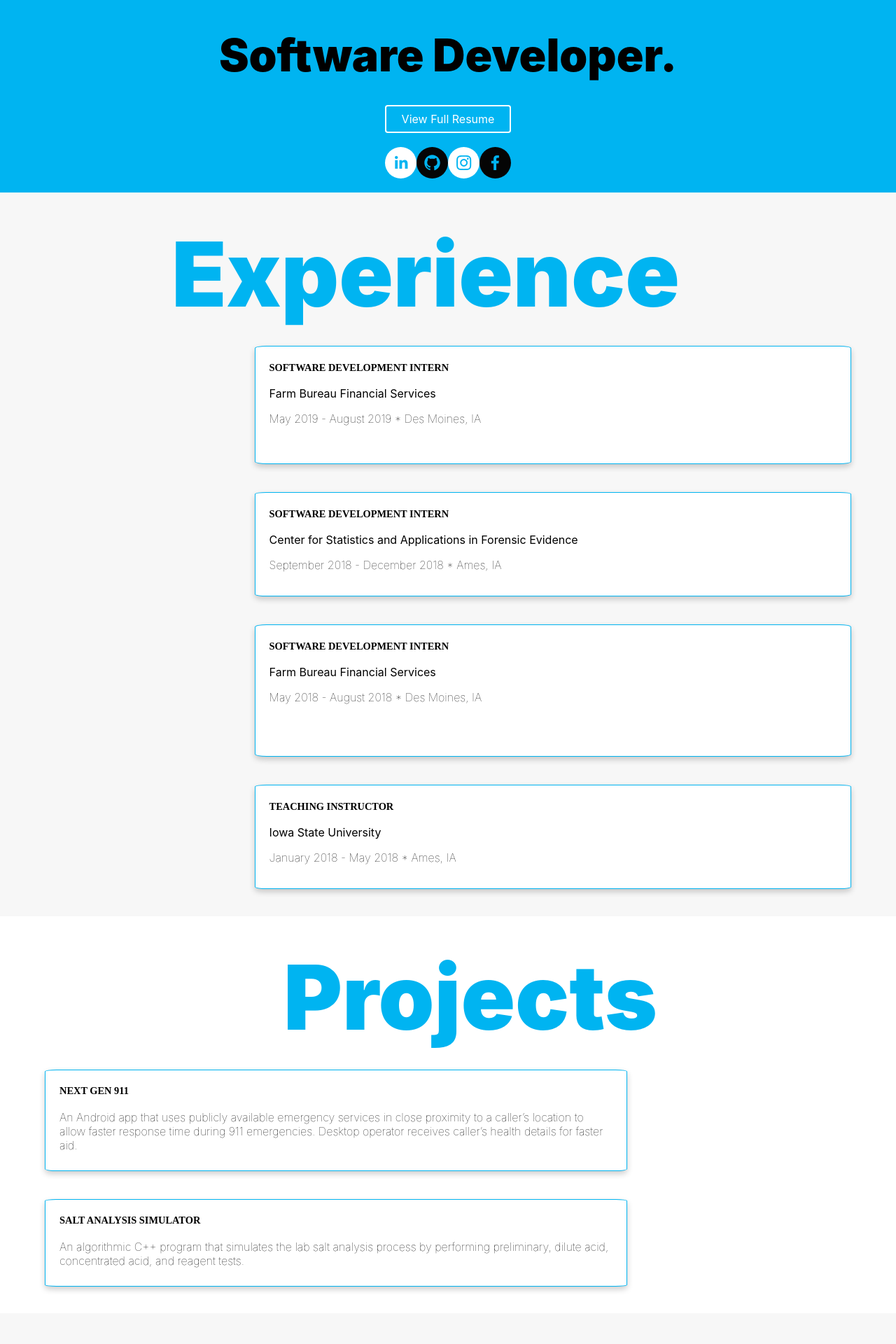
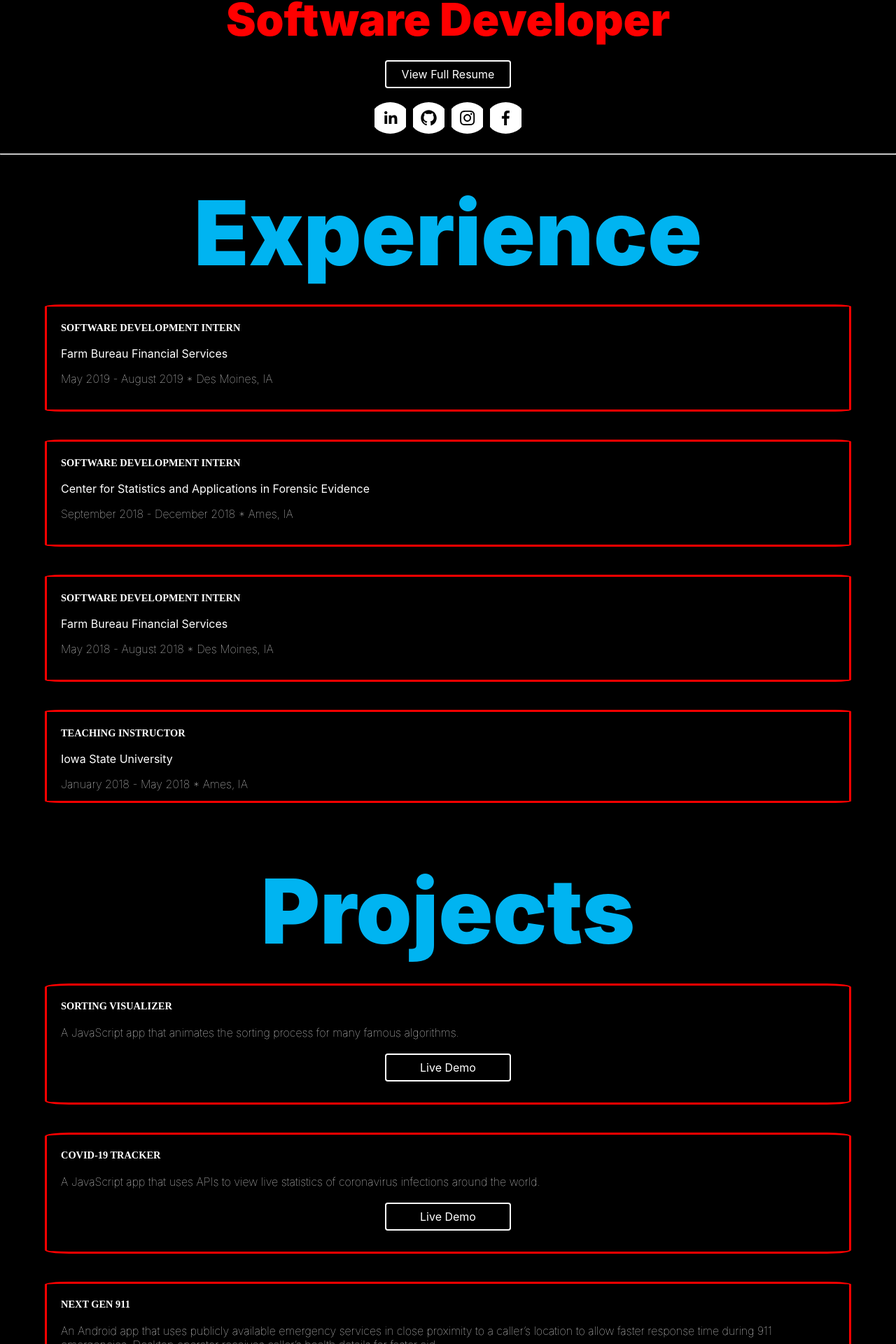
Before and after one commit to rishabnarendra/personalwebsite, a React (Create React App) app in the folder personal-website/: page / in a window 1280 px wide. Shown: the part 425-2345 px from the top of the page at 70% size. Built offline with nearby package versions, Linux system fonts and the light colour scheme.

Commit message:
Updated website to dark mode

```diff
--- a/personal-website/src/App.css
+++ b/personal-website/src/App.css
@@ -1,4 +1,8 @@
 /* Common CSS */
+
+.background {
+  background-color: #000000;
+}
 
 html{
   scroll-behavior: smooth;
@@ -9,12 +13,6 @@
   font-family: Montserrat;
   font-weight: 200;
   color: #313131;
-}
-
-div.foo{
-  width: 90%;
-  margin: 0 auto;
-  text-align: center;
 }
 
 .letter{
@@ -29,13 +27,7 @@
   z-index: 1;
 }
 
-/* Headers but smaller and black font */
-
-div.foo2{
-  width: 90%;
-  margin: 0 auto;
-  text-align: center;
-}
+/* Headers but smaller */
 
 .letter1{
   display: inline-block;
@@ -50,12 +42,10 @@
 }
 
 .letter2{
-  display: inline-block;
   font-weight: 900;
   font-size: 4em;
   margin: 0.2em;
-  position: relative;
-  color: rgb(0, 0, 0);
+  color: red;
   transform-style: preserve-3d;
   perspective: 400;
   z-index: 1;
@@ -147,9 +137,7 @@
 /* CSS for About page*/
 
 .AboutSummary{
-  padding-top: 3%;
   text-align: center;
-  background-color: #00B4F1;
 }
 
 .MyIntro{
@@ -162,11 +150,7 @@
 }
 
 .wrap a {
-  -webkit-transition: all 200ms cubic-bezier(0.390, 0.500, 0.150, 1.360);
-  -moz-transition: all 200ms cubic-bezier(0.390, 0.500, 0.150, 1.360);
-  -ms-transition: all 200ms cubic-bezier(0.390, 0.500, 0.150, 1.360);
-  -o-transition: all 200ms cubic-bezier(0.390, 0.500, 0.150, 1.360);
-  transition: all 200ms cubic-bezier(0.390, 0.500, 0.150, 1.360);
+  cursor: pointer;
   display: block;
   margin: 20px auto;
   max-width: 180px;
@@ -181,39 +165,28 @@
 }
 
 a.button:hover {
-  color: #00B4F1;
-  box-shadow: #ffffff 0 0px 0px 40px inset;
+  color: #ffffff;
+  box-shadow: red 0 0px 0px 2px inset;
 }
 
 /* CSS for Experience page*/
 
 .ExperienceSummary{
   text-align: center;
+  padding-left: 5%;
   padding-right: 5%;
-  background:#f7f7f7;
-  padding-top: 1%;
-  padding-bottom: 3%;
+  padding-bottom: 2%;
 }
 
 .ExperienceCard {
-  box-shadow: 0 4px 8px 0 rgba(0, 0, 0, 0.2);
   padding: 5px 40px 50px 20px;
   text-align: left;
-  background-color: #ffffff;
+  background-color: #000000;
   border-radius: 2%;
-  background-repeat: no-repeat;
-  background-position: 50% 50%;
-  background-size: cover;
-  width: 65%;
-  margin-left:auto; margin-right:0;
-  border: 1px solid #00B4F1;
+  border: 3px solid red;
   transition: transform 0.6s;
   transform-style: preserve-3d;
   perspective: 1000px;
-}
-
-.ExperienceCard:hover{
-  box-shadow: 0 0 11px rgba(33,33,33,.2);
 }
 
 .ExperiencePosition{
@@ -234,6 +207,7 @@
 
 .ExperienceCardFront, .ExperienceCardBack {
   backface-visibility: hidden;
+  color: #ffffff;
 }
 
 .ExperienceCardFront{
@@ -249,9 +223,8 @@
 .ProjectSummary{
   text-align: center;
   padding-left: 5%;
-  background:#ffffff;
-  padding-top: 1%;
-  padding-bottom: 3%;
+  padding-right: 5%;
+  padding-top: 2%;
 }
 
 .ProjectHeader{
@@ -264,17 +237,13 @@
   box-shadow: 0 4px 8px 0 rgba(0, 0, 0, 0.2);
   padding: 5px 20px 10px 20px;
   text-align: left;
-  background-color: #ffffff;
-  border-radius: 2%;
-  background-repeat: no-repeat;
-  background-position: 50% 50%;
-  background-size: cover;
-  width: 65%;
-  border: 1px solid #00B4F1;
+  background-color: #000000;
+  border-radius: 3%;
+  border: 3px solid red;
 }
 
 .ProjectCard:hover {
-  box-shadow: 0 0 11px rgba(33,33,33,.2);
+  box-shadow: 0 0 11px #ffffff;
 }
 
 .ProjectPosition{
@@ -282,21 +251,22 @@
   font-size: .9rem;
   font-weight: 700;
   line-height: 1.5;
+  color: #ffffff;
   text-transform: uppercase;
 }
 
 .ProjectDate{
   font-weight: 100;
+  color: #ffffff;
 }
 
 /*CSS for Languages page*/
 
 .LanguageSummary{
-  padding: 50px 0px 50px 0px;
   text-align: center;
-  background:#f7f7f7;
-  padding-top: 1%;
-  padding-bottom: 3%;
+  padding-left: 5%;
+  padding-right: 5%;
+  padding-bottom: 2%;
 }
 
 .ProgressCircle {
@@ -306,7 +276,7 @@
   padding: 0;
   width: 5em;
   height: 5em;
-  background-color: #F2E9E1;
+  background-color: #ffffff;
   border-radius: 50%;
 }
 
@@ -320,7 +290,7 @@
    border-radius: 50%;
    width: 4.3em;
    height: 4.3em;
-   background-color: white;
+   background-color: #000000;
    content: " ";
 }
 
@@ -349,14 +319,14 @@
   width: 5em;
   height: 5em;
   border-radius: 50%;
-  border: 0.45em solid #00B4F1;
+  border: 0.45em solid red;
   box-sizing: border-box;
 }
 
 .ProgressCircle .FirstHalf {
   position: absolute;
   clip: rect(0, 5em, 5em, 2.5em);
-  background-color: #00B4F1;
+  background-color: red;
   border-radius: 50%;
   width: 5em;
   height: 5em;
@@ -367,6 +337,7 @@
 .ProgressCircle.p95 .ValueBar { transform: rotate(342deg); }
 
 .Column {
+  color: #ffffff;
   display: inline-table;
   padding: 0 10% 0 10%;
   width: auto;
@@ -379,6 +350,7 @@
   text-align: center;
   font-weight: 300;
   font-size: 0.9em;
+  color: #ffffff;
 }
 
 .ReactLink{
@@ -392,5 +364,6 @@
 i{
   float: right;
   font-size: 2.5em;
-  background-color:transparent;
+  background-color: transparent;
+  cursor: pointer;
 }
--- a/personal-website/src/App.js
+++ b/personal-website/src/App.js
@@ -16,7 +16,7 @@
   }
 
   return (
-    <div>
+    <div class = "background">
       <main class="Main">
         <input id="tab1" type="radio" name="tabs" onClick={() => document.getElementById('About').scrollIntoView()}/>
         <label for="tab1">About</label>
@@ -34,6 +34,7 @@
       <div id="About">
         <About />
       </div>
+      <hr />
       <div id="Experience">
         <Experience />
       </div>
--- a/personal-website/src/components/About.js
+++ b/personal-website/src/components/About.js
@@ -28,20 +28,16 @@
     render(){
         return(
             <div class="AboutSummary">
-                <div class="foo">
-                    <span class="letter1" data-letter="Hi! I'm Rishab Narendra.">Hi! I'm Rishab Narendra.</span>
-                </div>
-                <div class="foo2">
-                    <span class="letter2" data-letter="Software Developer.">Software Developer.</span>
-                </div>
+                <span class="letter1" data-letter="Hi! I'm Rishab Narendra.">Hi! I'm Rishab Narendra.</span>
+                <span class="letter2" data-letter="Software Developer">Software Developer</span>
                 <div class="wrap">
                     <a class="button" onClick={() => this.openResume()}>View Full Resume</a>
                 </div>
 
-                <SocialIcon network="linkedin" onClick={() => this.openLinkedIn()} style={{ height: 45, width: 45 }} bgColor="#ffffff"/>
-                <SocialIcon network="github" onClick={() => this.openGitHub()} style={{ height: 45, width: 45 }} bgColor="rgb(5, 5, 5)"/>
-                <SocialIcon network="instagram" onClick={() => this.openInstagram()} style={{ height: 45, width: 45 }} bgColor="#ffffff"/>
-                <SocialIcon network="facebook" onClick={() => this.openFacebook()} style={{ height: 45, width: 45 }} bgColor="rgb(5, 5, 5)"/>
+                <SocialIcon network="linkedin" onClick={() => this.openLinkedIn()} style={{ cursor: 'pointer', height: 45, width: 45, paddingRight: '10px'}} bgColor="#ffffff"/>
+                <SocialIcon network="github" onClick={() => this.openGitHub()} style={{ cursor: 'pointer', height: 45, width: 45, paddingRight: '10px'}} bgColor="#ffffff"/>
+                <SocialIcon network="instagram" onClick={() => this.openInstagram()} style={{ cursor: 'pointer', height: 45, width: 45, paddingRight: '10px'}} bgColor="#ffffff"/>
+                <SocialIcon network="facebook" onClick={() => this.openFacebook()} style={{ cursor: 'pointer', height: 45, width: 45, paddingRight: '10px'}} bgColor="#ffffff"/>
                 <br /><br />
             </div>
         );
--- a/personal-website/src/components/Experience.js
+++ b/personal-website/src/components/Experience.js
@@ -18,11 +18,11 @@
                         </div>
                         <div class="ExperienceCardBack">
                             <p>
-                                ● Architected and built a self-service tool for Claims teams using Robotic Process Automation (RPA) to automate payments and receipts
+                                ● Reduced 1-month manual payments/receipts process to 2 hours using Robotic Process Automation
                                 <br />
-                                ● Replaced manual, repetitive processes; reduced business costs for the company
+                                ● Automation has error rate {'<'} 1% for 1000 plus payments reducing business costs by 1000’s
                                 <br />
-                                ● Used C#, SQL, HTML/CSS, JavaScript, AA Enterprise Client, and Jenkins
+                                ● Used C#, SQL, HTML/CSS, JavaScript, AA Enterprise Client, Jenkins
                             </p>
                         </div>
                     </div>
@@ -38,9 +38,9 @@
                         </div>
                         <div class="ExperienceCardBack">
                             <p>
-                                ● Designed a web application to interact with X3P (XML 3D Surface Profiles) files
+                                ● Designed CSAFE’s first web application to interact with X3P files
                                 <br />
-                                ● Created an HTTP REST API for abstracting interactions
+                                ● Structured entire backend along with SQL tables to interact with web app
                                 <br />
                                 ● Used Java, C#, SQL, HTML/CSS, JavaScript
                             </p>
@@ -58,15 +58,11 @@
                         </div>
                         <div class="ExperienceCardBack">
                             <p>
-                                ● Designed and built a mobile application (iOS & Android) that saves the business 200,000 annually
+                                ● Designed and built an insurance mobile application that saves FBFS $200,000 annually
                                 <br />
-                                ● Application won Novarica Research Council Impact Award
+                                ● Application won 2019 Novarica Research Council Impact Award USA
                                 <br />
-                                ● Provides easy access for insurance customers information and quick payments
-                                <br />
-                                ● Application published on Google Play and App Store
-                                <br />
-                                ● Used C#, SQL, HTML/CSS, TypeScript, Ionic, and Jenkins
+                                ● Used C#, SQL, HTML/CSS, TypeScript, Ionic, Jenkins
                             </p>
                         </div>
                     </div>
@@ -82,10 +78,9 @@
                         </div>
                         <div class="ExperienceCardBack">
                             <p>
-                                ● Teaching Instructor for Introduction to Web Programming
+                                ● Teaching Instructor for Introduction to Web Programming in JavaScript
                                 <br />
-                                ● Responsibilities include teaching fundamental web design concepts in HTML/CSS and JavaScript, managing
-                                course infrastructure, and mentoring course students through semester projects
+                                ● Managed course infrastructure and mentored students through semester long projects
                             </p>
                         </div>
                     </div>
--- a/personal-website/src/components/Languages.js
+++ b/personal-website/src/components/Languages.js
@@ -14,9 +14,7 @@
     render(){
         return(
             <div class="LanguageSummary">
-                <div class="foo">
-                    <span class="letter" data-letter="Languages">Languages</span>
-                </div>
+                <span class="letter" data-letter="Languages">Languages</span>
                 <div class="ProgressBars">
                     <div class="Column">
                         <h4>HTML</h4>
@@ -108,7 +106,7 @@
 
                 <footer>
                     <br />
-                    {'\u00A9'} 2019 by Rishab Narendra. Proudly created with <a class="ReactLink" onClick={() => this.openReact()}>React</a>.
+                    {'\u00A9'} 2020 by Rishab Narendra. Proudly created with <a class="ReactLink" onClick={() => this.openReact()}>React</a>.
                     <i class="fas fa-arrow-circle-up" onClick={() => this.scrollToTop()}></i>
                     <br />
                 </footer>
--- a/personal-website/src/components/Projects.js
+++ b/personal-website/src/components/Projects.js
@@ -1,12 +1,44 @@
 import React, { Component } from 'react';
 
 class Projects extends Component{
+
+    openProject(name){
+        if(name === 'Sorting'){
+            window.open("https://rishabnarendra.github.io/SortingVisualization");
+        }
+        else if(name === 'Covid'){
+            window.open("https://rishabnarendra.github.io/Covid-19Tracker");
+        }
+    }
+
     render(){
         return(
             <div class="ProjectSummary">
                 <div class="foo">
                     <span class="letter" data-letter="Projects">Projects</span>
                 </div>
+                <div class="ProjectCard">
+                    <h3 class="ProjectPosition">Sorting Visualizer</h3>
+                    <p class="ProjectDate">
+                        A JavaScript app that animates the sorting process for many famous algorithms.
+                    </p>
+                    <div class="wrap">
+                        <a class="button" onClick={() => this.openProject('Sorting')}>Live Demo</a>
+                    </div>
+                </div>
+                <br></br><br></br>
+
+                <div class="ProjectCard">
+                    <h3 class="ProjectPosition">Covid-19 Tracker</h3>
+                    <p class="ProjectDate">
+                    A JavaScript app that uses APIs to view live statistics of coronavirus infections around the world.
+                    </p>
+                    <div class="wrap">
+                        <a class="button" onClick={() => this.openProject('Covid')}>Live Demo</a>
+                    </div>
+                </div>
+                <br></br><br></br>
+
                 <div class="ProjectCard">
                     <h3 class="ProjectPosition">Next Gen 911</h3>
                     <p class="ProjectDate">
@@ -18,12 +50,21 @@
                 <br></br><br></br>
 
                 <div class="ProjectCard">
+                    <h3 class="ProjectPosition">Ninja-Game</h3>
+                    <p class="ProjectDate">
+                        An Swift game comparable to Mario.
+                    </p>
+                </div>
+                <br></br><br></br>
+
+                <div class="ProjectCard">
                     <h3 class="ProjectPosition">Salt Analysis Simulator</h3>
                     <p class="ProjectDate">
                         An algorithmic C++ program that simulates the lab salt analysis process by performing preliminary, dilute acid,
                         concentrated acid, and reagent tests.
                     </p>
                 </div>
+                <br></br><br></br>
             </div>
         );
     }
```
Also changed, not shown: 1 other file (tests, documents, lock files or other folders).
